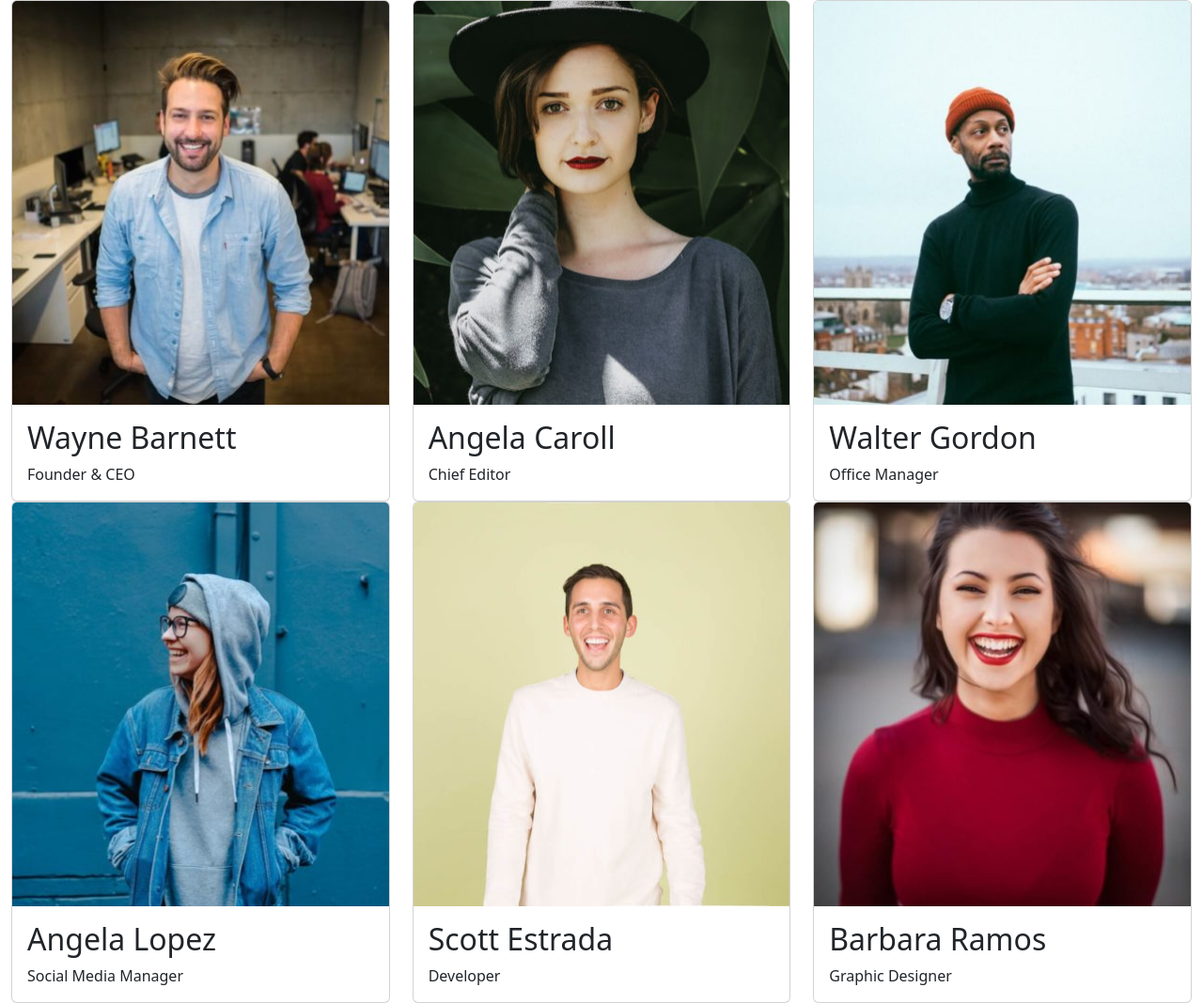
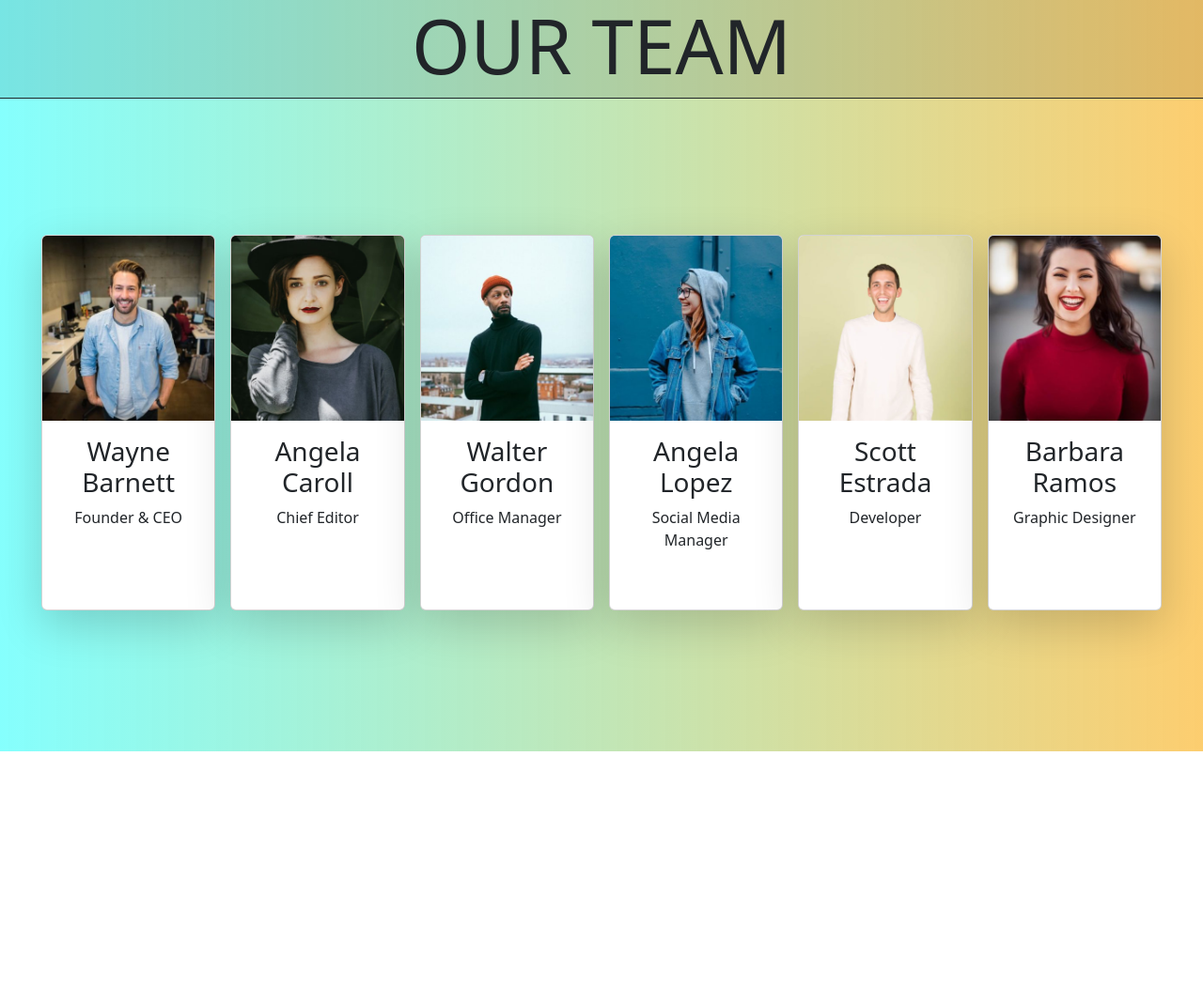
Before and after one commit to matteodilorenzo21/js-our-team, a plain HTML site: page index.html in a window 1280 px wide. Shown: the whole page at 94% size. After the commit the page ends 800 px from the top, so only its background shows below. Drawn offline with nearby package versions, Linux system fonts and the light colour scheme.

Commit message:
added CSS style & adjustments

```diff
--- a/CSS/style.css
+++ b/CSS/style.css
@@ -0,0 +1,23 @@
+body {
+    background: rgb(0,255,252);
+    background: linear-gradient(90deg, rgba(0,255,252,0.4767156862745098) 0%, rgba(252,191,69,0.7736344537815126) 100%);
+}
+
+header {
+    background-color: rgba(0, 0, 0, 0.1);
+}
+
+.card {
+    height: 400px;
+    cursor: pointer;
+}
+
+.card:hover {
+    transform: translateY(-10px);
+    transition: transform 0.6s ease-out;
+    border: 1px solid rgba(0, 0, 0, 0.4);
+}
+
+.row {
+    height: calc(100vh - 110px);
+}
--- a/JS/main.js
+++ b/JS/main.js
@@ -50,11 +50,11 @@ console.table(teamMembers);
 teamMembers.forEach((member) => {
     // COL
     const col = document.createElement('div');
-    col.classList.add('col-4');
+    col.classList.add('col-2', 'p-2');
 
     // CARD
     const card = document.createElement('div');
-    card.classList.add('card');
+    card.classList.add('card', 'shadow-lg');
 
     // CARD-IMG-TOP
     const img = document.createElement('img');
@@ -63,10 +63,10 @@ teamMembers.forEach((member) => {
 
     // CARD-BODY
     const cardBody = document.createElement('div');
-    cardBody.classList.add('card-body');
+    cardBody.classList.add('card-body', 'text-center');
 
     // CARD-TITLE
-    const title = document.createElement('h2');
+    const title = document.createElement('h3');
     title.classList.add('card-title');
     title.textContent = member.name;
 
--- a/index.html
+++ b/index.html
@@ -26,14 +26,18 @@
 </head>
 
 <body>
-   <header></header>
+
+   <header class="border-bottom border-dark">
+    <h1 class="display-1 text-center">OUR TEAM</h1>
+   </header>
+
    <main>
-    <div class="container-fluid">
-        <div id="display-team" class="row">
-
+    <div class="container-fluid px-5">
+        <div id="display-team" class="row d-flex align-items-center justify-content-center">
         </div>
     </div>
    </main>
+
 </body>
 
 </html>
```
